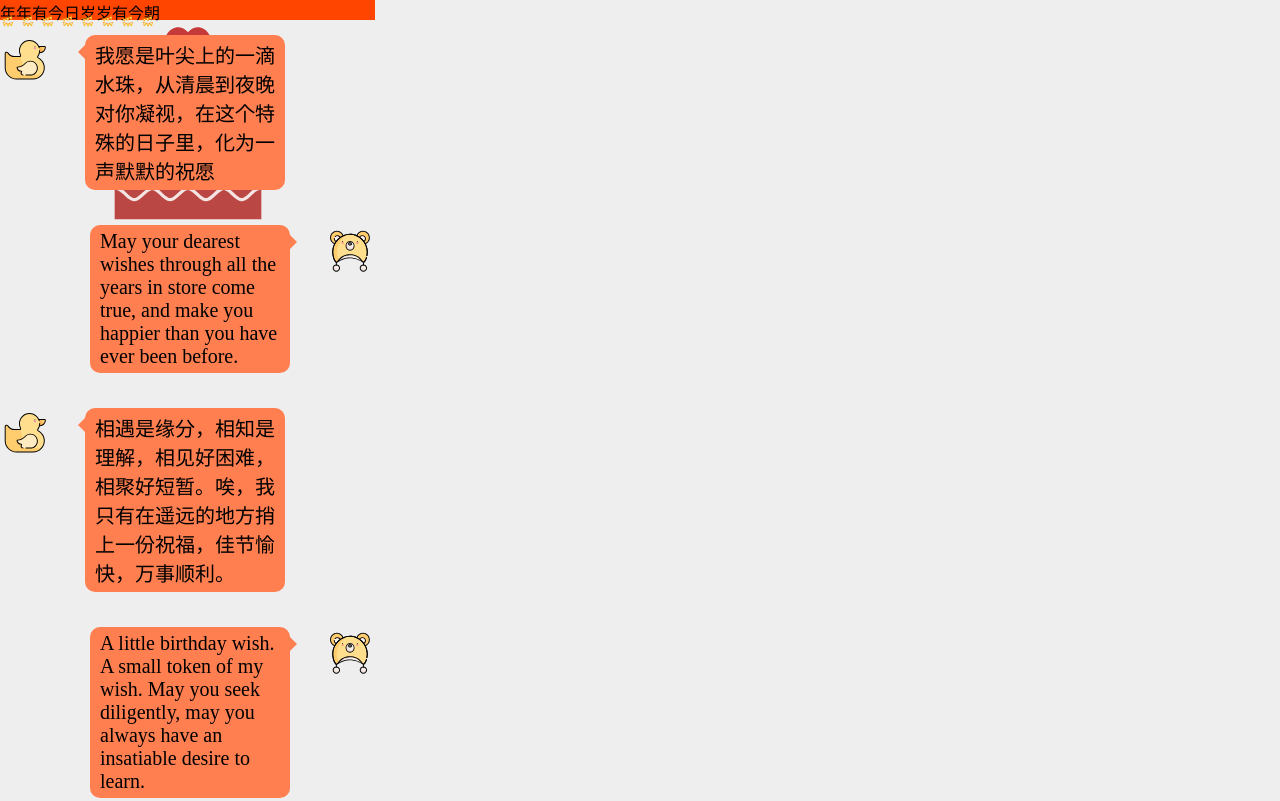
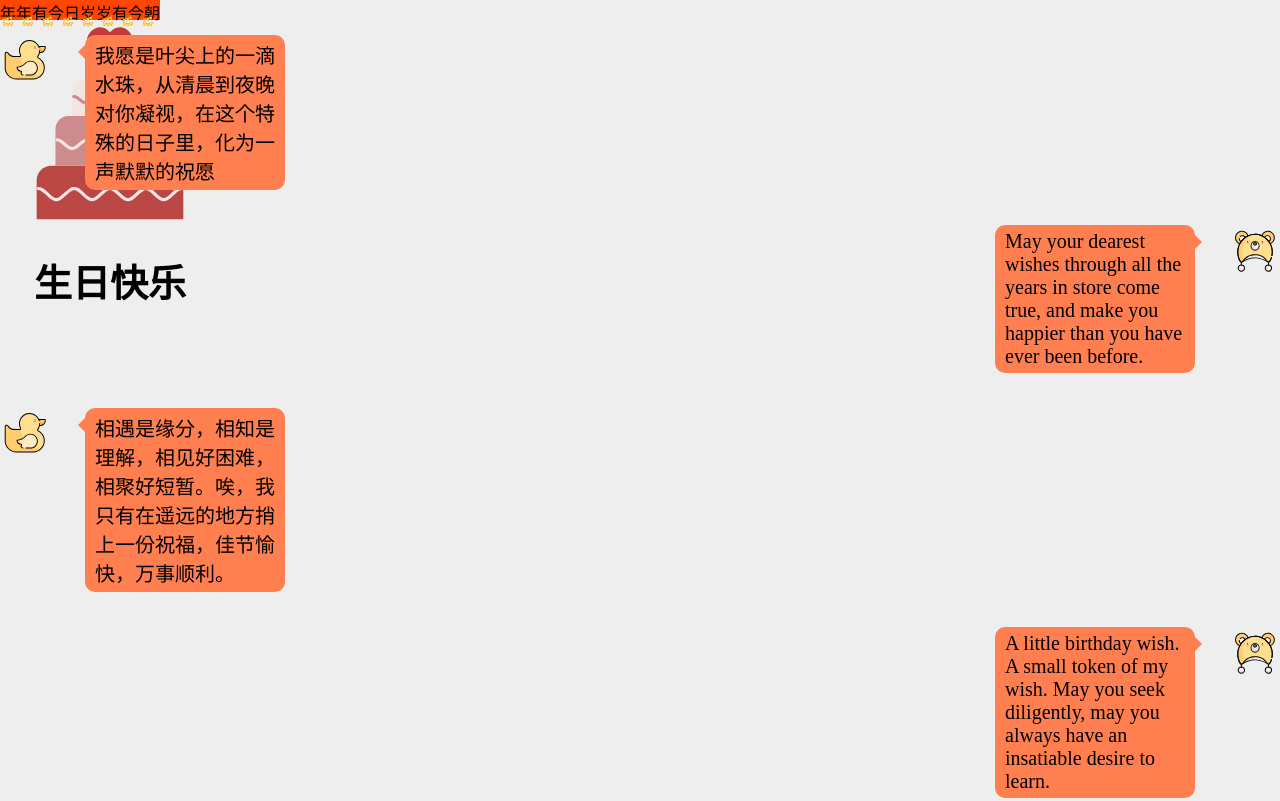
Before and after one commit to Eng-Boy/birthday, a plain HTML site: page index.html in a window 1280 px wide. Shown: the top 801 px of the page. Drawn offline with Linux system fonts and the light colour scheme.

Commit message:
Update style.css

```diff
--- a/style.css
+++ b/style.css
@@ -22,13 +22,12 @@ a:hover{
 body{
     -webkit-font-smoothing: antialiased; /*文字抗锯齿chrome、safari*/
     -moz-osx-font-smoothing: grayscale; /*文字抗锯齿firefox*/
-    width: 375px;
     background: #eee;
 }
 .top{
     z-index: 2;
-    width: 375px;
     position: fixed;
+    left:50%-160px;
     background: #FF4500 ;
     height: 20px;
 }
@@ -43,8 +42,9 @@ body{
     margin:0 auto;
 }
 .header{
-    width: 375px;
     position: fixed;
+    top: 50%-50px;
+    left: 50%-50px;
     text-align: center;
     font-size: 220px;
 }
@@ -53,7 +53,6 @@ h4{
 }
 .text {
     margin-top: 35px;
-    width: 375px;
 }
 .text svg{
     font-size: 50px;
```
